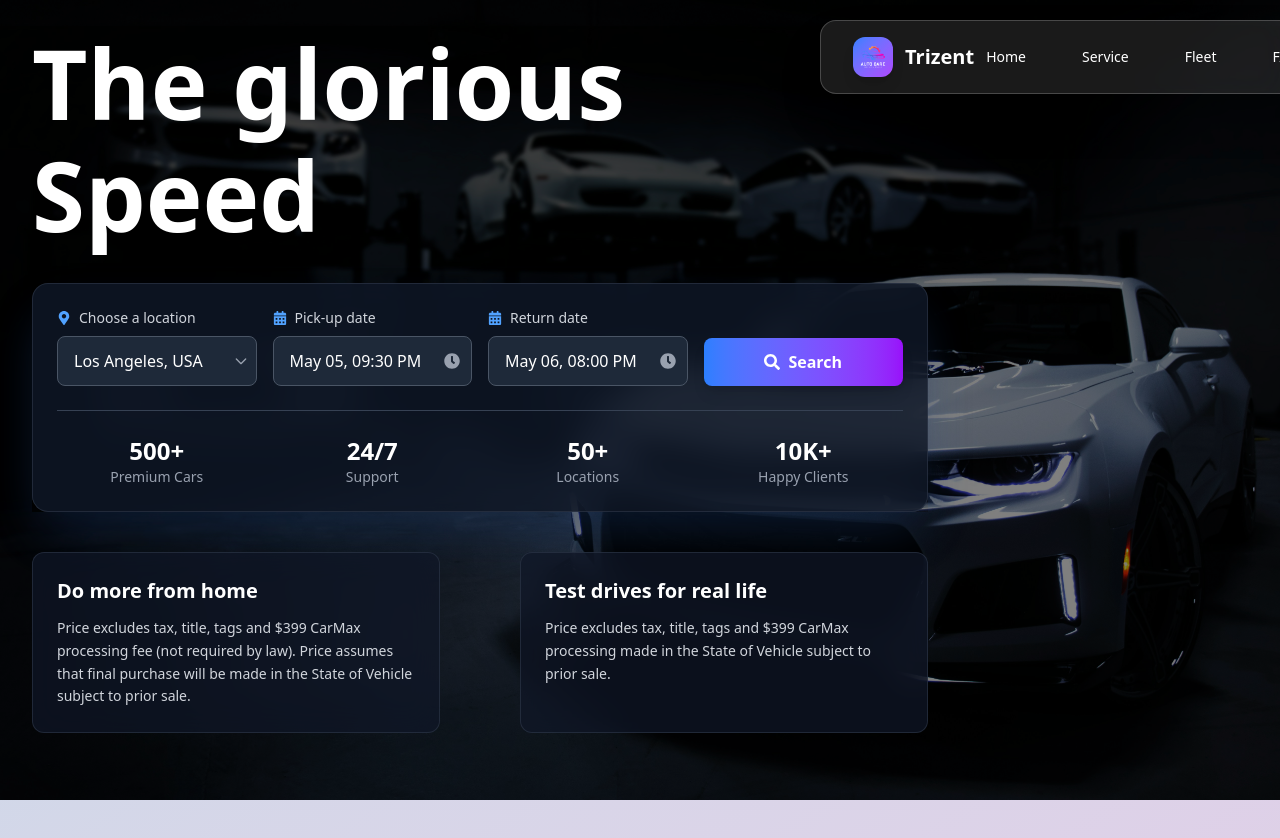
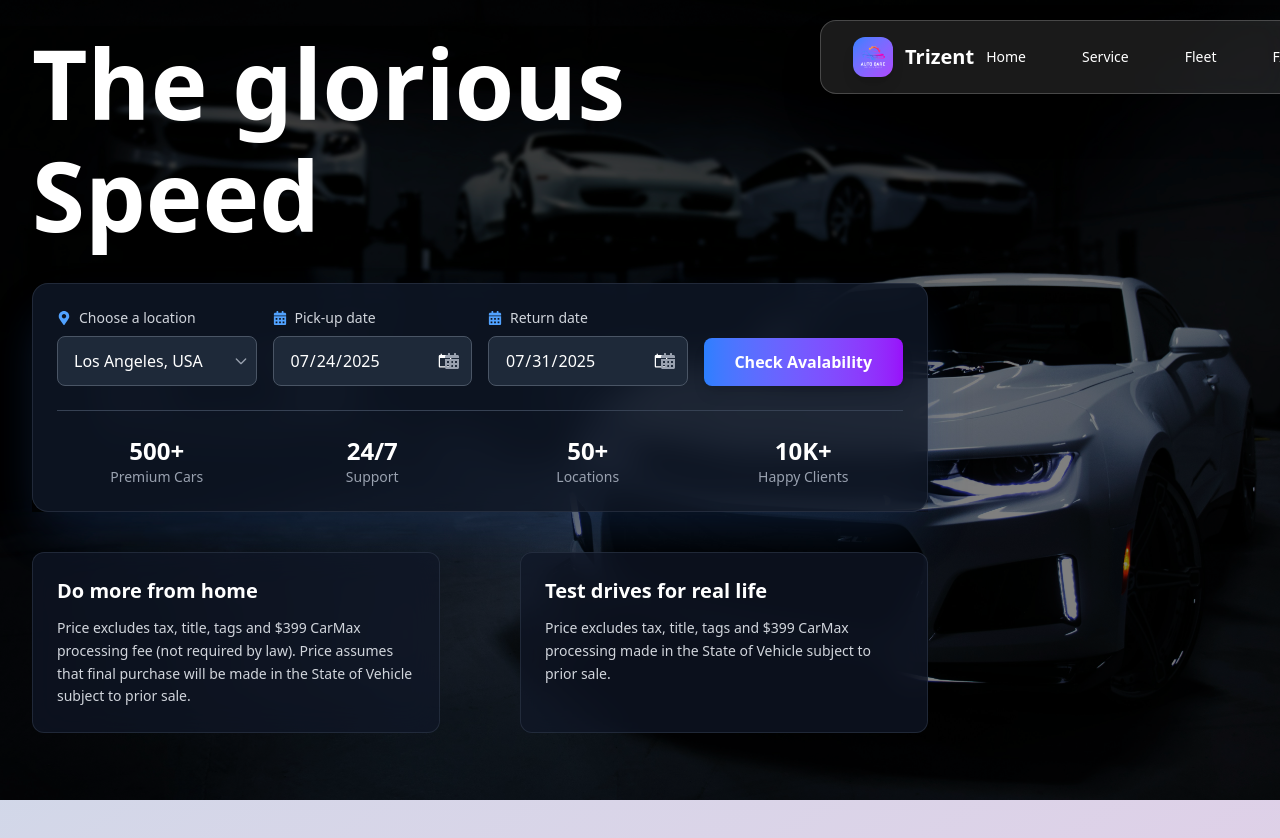
Before and after one commit to MaskINB/Car-Rental-web, a Next.js app: page / in a window 1280 px wide. Shown: the top 838 px of the page. Built offline with nearby package versions, Linux system fonts and the light colour scheme; data requests are answered from the project's data file.

Commit message:
add the Mock server API

```diff
--- a/db.json
+++ b/db.json
@@ -22,5 +22,57 @@
       "id": 1,
       "image": "/image/Rcar.jpeg"
     }
+  ],
+  "booking": {
+    "id": 1,
+    "location": "Los Angeles, USA",
+    "pickupDate": "2025-07-24",
+    "pickupTime": "01:02",
+    "returnDate": "2025-07-31",
+    "returnTime": "18:00"
+  },
+  "locations": [
+    {
+      "id": 1,
+      "value": "Los Angeles, USA",
+      "label": "Los Angeles, USA",
+      "code": "LAX",
+      "country": "United States"
+    },
+    {
+      "id": 2,
+      "value": "New York, USA",
+      "label": "New York, USA",
+      "code": "NYC",
+      "country": "United States"
+    },
+    {
+      "id": 3,
+      "value": "Miami, USA",
+      "label": "Miami, USA",
+      "code": "MIA",
+      "country": "United States"
+    },
+    {
+      "id": 4,
+      "value": "Chicago, USA",
+      "label": "Chicago, USA",
+      "code": "CHI",
+      "country": "United States"
+    },
+    {
+      "id": 5,
+      "value": "San Francisco, USA",
+      "label": "San Francisco, USA",
+      "code": "SFO",
+      "country": "United States"
+    },
+    {
+      "id": 6,
+      "value": "Las Vegas, USA",
+      "label": "Las Vegas, USA",
+      "code": "LAS",
+      "country": "United States"
+    }
   ]
 }
--- a/src/app/components/BookingForm/bookingform.jsx
+++ b/src/app/components/BookingForm/bookingform.jsx
@@ -1,34 +1,112 @@
 "use client";
-import { useState } from "react";
+import { useState, useEffect } from "react";
 import { FaSearch, FaMapMarkerAlt, FaCalendarAlt, FaClock } from "react-icons/fa";
 
 const BookingForm = () => {
   const [bookingData, setBookingData] = useState({
-    location: "Los Angeles, USA",
-    pickupDate: "May 05",
-    pickupTime: "09:30 PM",
-    returnDate: "May 06",
-    returnTime: "08:00 PM",
+    location: "",
+    pickupDate: "",
+    pickupTime: "",
+    returnDate: "",
+    returnTime: ""
   });
+
+  const [locations, setLocations] = useState([]); // State for locations
+  const [isLoading, setIsLoading] = useState(true);
+  const [isLoadingLocations, setIsLoadingLocations] = useState(true);
+
+  // Load locations from API
+  useEffect(() => {
+    fetch('http://localhost:4000/locations')
+      .then(res => res.json())
+      .then(data => {
+        setLocations(data);
+        setIsLoadingLocations(false);
+        // Set default location if available
+        if (data.length > 0 && !bookingData.location) {
+          setBookingData(prev => ({ ...prev, location: data[0].value }));
+        }
+      })
+      .catch(err => {
+        console.error('Failed to load locations:', err);
+        setIsLoadingLocations(false);
+      });
+  }, []);
+
+  // Load initial booking data from backend
+  useEffect(() => {
+    fetch('http://localhost:4000/booking')
+      .then(res => res.json())
+      .then(data => {
+        setBookingData({
+          location: data.location || "",
+          pickupDate: data.pickupDate || "",
+          pickupTime: data.pickupTime || "",
+          returnDate: data.returnDate || "",
+          returnTime: data.returnTime || ""
+        });
+        setIsLoading(false);
+      })
+      .catch(err => {
+        console.error('Failed to load booking data:', err);
+        setIsLoading(false);
+      });
+  }, []);
+
+  // Handle all input changes
+  const handleInputChange = (field, value) => {
+    const updatedData = { ...bookingData, [field]: value };
+    setBookingData(updatedData);
+
+    // Update backend
+    fetch('http://localhost:4000/booking', {
+      method: 'PATCH',
+      headers: { 'Content-Type': 'application/json' },
+      body: JSON.stringify({ [field]: value })
+    }).catch(err => console.error(`Failed to update ${field}:`, err));
+  };
+
+  // Get today's date in YYYY-MM-DD format
+  const getTodayDate = () => {
+    const today = new Date();
+    return today.toISOString().split('T')[0];
+  };
+
+  if (isLoading || isLoadingLocations) {
+    return (
+      <div className="w-full max-w-4xl mx-auto">
+        <div className="bg-gray-900/80 backdrop-blur-lg rounded-2xl p-6 border border-gray-700/50 shadow-2xl">
+          <div className="flex items-center justify-center h-32">
+            <div className="text-white">Loading...</div>
+          </div>
+        </div>
+      </div>
+    );
+  }
 
   return (
     <div className="w-full max-w-4xl mx-auto">
-      {/* Booking Form Card */}
       <div className="bg-gray-900/80 backdrop-blur-lg rounded-2xl p-6 border border-gray-700/50 shadow-2xl">
         <div className="grid grid-cols-1 md:grid-cols-4 gap-4 items-end">
 
-          {/* Location */}
+          {/* Location Selector - API Driven */}
           <div className="space-y-2">
             <label className="flex items-center text-gray-300 text-sm font-medium">
               <FaMapMarkerAlt className="mr-2 text-blue-400" />
               Choose a location
             </label>
             <div className="relative">
-              <select className="w-full bg-gray-800 border border-gray-600 rounded-lg px-4 py-3 text-white focus:outline-none focus:ring-2 focus:ring-blue-500 appearance-none cursor-pointer">
-                <option value="los-angeles">{bookingData.location}</option>
-                <option value="new-york">New York, USA</option>
-                <option value="miami">Miami, USA</option>
-                <option value="chicago">Chicago, USA</option>
+              <select
+                value={bookingData.location}
+                onChange={(e) => handleInputChange('location', e.target.value)}
+                className="w-full bg-gray-800 border border-gray-600 rounded-lg px-4 py-3 text-white focus:outline-none focus:ring-2 focus:ring-blue-500 appearance-none cursor-pointer"
+              >
+                <option value="">Select a location</option>
+                {locations.map((location) => (
+                  <option key={location.id} value={location.value}>
+                    {location.label}
+                  </option>
+                ))}
               </select>
               <div className="absolute inset-y-0 right-0 flex items-center px-2 pointer-events-none">
                 <svg className="w-4 h-4 text-gray-400" fill="none" stroke="currentColor" viewBox="0 0 24 24">
@@ -38,46 +116,60 @@ const BookingForm = () => {
             </div>
           </div>
 
-          {/* Pick-up Date */}
+          {/* Pick-up Date & Time */}
           <div className="space-y-2">
             <label className="flex items-center text-gray-300 text-sm font-medium">
               <FaCalendarAlt className="mr-2 text-blue-400" />
               Pick-up date
             </label>
+            <div className="space-y-2">
               <div className="relative">
                 <input
-                type="text"
-                value={`${bookingData.pickupDate}, ${bookingData.pickupTime}`}
-                className="w-full bg-gray-800 border border-gray-600 rounded-lg px-4 py-3 text-white focus:outline-none focus:ring-2 focus:ring-blue-500"
-                readOnly
+                  type="date"
+                  value={bookingData.pickupDate}
+                  min={getTodayDate()}
+                  onChange={(e) => handleInputChange('pickupDate', e.target.value)}
+                  className="w-full bg-gray-800 border border-gray-600 rounded-lg px-4 py-3 text-white focus:outline-none focus:ring-2 focus:ring-blue-500 [&::-webkit-calendar-picker-indicator]:filter [&::-webkit-calendar-picker-indicator]:invert"
                 />
-              <FaClock className="absolute right-3 top-1/2 transform -translate-y-1/2 text-gray-400" />
+                <FaCalendarAlt className="absolute right-3 top-1/2 transform -translate-y-1/2 text-gray-400 pointer-events-none" />
+              </div>
             </div>
           </div>
 
-          {/* Return Date */}
+          {/* Return Date & Time */}
           <div className="space-y-2">
             <label className="flex items-center text-gray-300 text-sm font-medium">
               <FaCalendarAlt className="mr-2 text-blue-400" />
               Return date
             </label>
+            <div className="space-y-2">
               <div className="relative">
                 <input
-                type="text"
-                value={`${bookingData.returnDate}, ${bookingData.returnTime}`}
-                className="w-full bg-gray-800 border border-gray-600 rounded-lg px-4 py-3 text-white focus:outline-none focus:ring-2 focus:ring-blue-500"
-                readOnly
+                  type="date"
+                  value={bookingData.returnDate}
+                  min={bookingData.pickupDate || getTodayDate()}
+                  onChange={(e) => handleInputChange('returnDate', e.target.value)}
+                  className="w-full bg-gray-800 border border-gray-600 rounded-lg px-4 py-3 text-white focus:outline-none focus:ring-2 focus:ring-blue-500 [&::-webkit-calendar-picker-indicator]:filter [&::-webkit-calendar-picker-indicator]:invert"
                 />
-              <FaClock className="absolute right-3 top-1/2 transform -translate-y-1/2 text-gray-400" />
+                <FaCalendarAlt className="absolute right-3 top-1/2 transform -translate-y-1/2 text-gray-400 pointer-events-none" />
+              </div>
             </div>
           </div>
 
           {/* Search Button */}
           <div className="space-y-2">
             <label className="text-transparent text-sm">Search</label>
-            <button className="w-full bg-gradient-to-r from-blue-500 to-purple-600 hover:from-blue-600 hover:to-purple-700 text-white font-semibold py-3 px-6 rounded-lg transition-all duration-200 flex items-center justify-center space-x-2 shadow-lg hover:shadow-xl">
-              <FaSearch />
-              <span>Search</span>
+            <button
+              onClick={() => {
+                console.log('Search initiated:', bookingData);
+                if (!bookingData.location || !bookingData.pickupDate || !bookingData.returnDate) {
+                  alert('Please fill in all required fields');
+                  return;
+                }
+              }}
+              className="w-full bg-gradient-to-r from-blue-500 to-purple-600 hover:from-blue-600 hover:to-purple-700 text-white font-semibold py-3 px-6 rounded-lg transition-all duration-200 flex items-center justify-center space-x-2 shadow-lg hover:shadow-xl"
+            >
+              <span>Check Avalability</span>
             </button>
           </div>
         </div>
```
Lines whose indentation alone changed are shown as unchanged.
